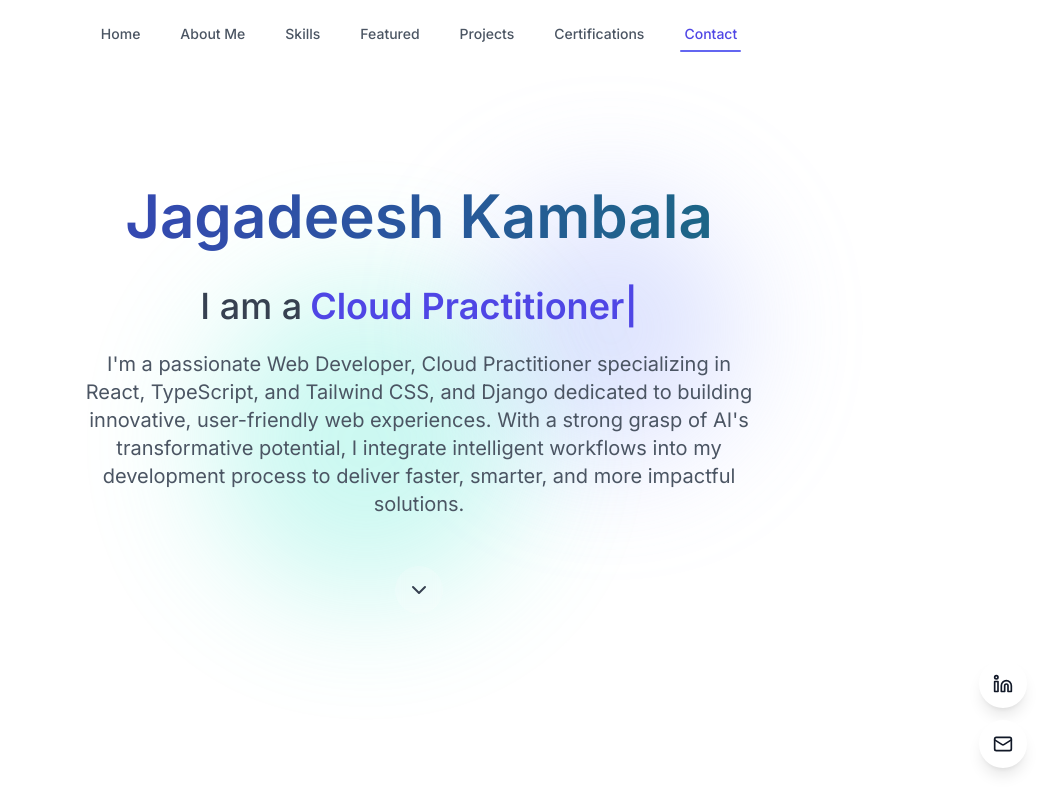
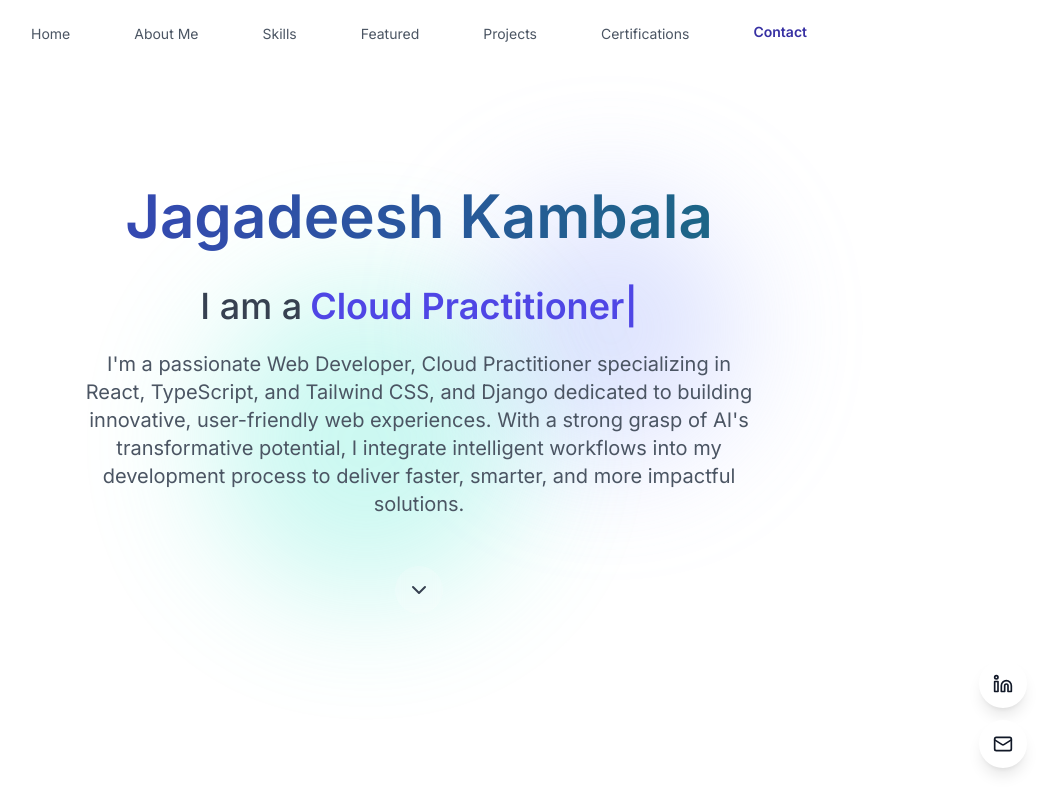
Before and after one commit to JagadeeshKambala/JagadeeshPortfolio, a React (Vite) app: page /#contact in a window 1280 px wide. Shown: the top 800 px of the page, without its empty margins (221-1275 px from the left). Built offline with nearby package versions, Linux system fonts and the light colour scheme.

Commit message:
feat(ui): fix glassmorphism” effect for the active navigation links

```diff
--- a/src/components/layout/Header.tsx
+++ b/src/components/layout/Header.tsx
@@ -23,7 +23,6 @@ const Header: React.FC = () => {
     const handleScroll = () => {
       setIsScrolled(window.scrollY > 10);
     };
-
     window.addEventListener("scroll", handleScroll);
     return () => window.removeEventListener("scroll", handleScroll);
   }, []);
@@ -45,40 +44,41 @@ const Header: React.FC = () => {
       }`}
     >
       <div className="container mx-auto px-4 py-4 flex justify-between items-center md:justify-center">
+        {/* Desktop Navigation */}
         <nav className="hidden md:block">
           <ul className="flex space-x-8">
             {navItems.map((item) => {
               const isActive = activeSection === item.id;
               return (
                 <li key={item.id}>
-                  {/* group for group-hover on underline */}
                   <button
                     onClick={() => scrollToSection(item.id)}
-                    className={`group relative text-sm font-medium px-1 py-2 transition-colors duration-200 ${
-                      isActive
-                        ? "text-primary-600 dark:text-primary-400"
-                        : "text-gray-600 dark:text-gray-300 hover:text-gray-900 dark:hover:text-white"
-                    }`}
+                    className={`group relative text-sm px-4 py-2 rounded-full transition-all duration-300 transform
+                      ${
+                        isActive
+                          ? "text-primary-800 dark:text-primary-200 font-semibold -translate-y-0.5"
+                          : "text-gray-600 dark:text-gray-300 hover:text-primary-700 dark:hover:text-primary-300 hover:-translate-y-0.5"
+                      }`}
                     aria-current={isActive ? "page" : undefined}
                   >
-                    {/* label */}
+                    {/* Liquid glass background for active link */}
+                    {isActive && (
+                      <span
+                        className="absolute inset-0 rounded-full bg-white/25 dark:bg-white/10 backdrop-blur-lg border border-white/30 dark:border-white/10 shadow-[0_0_20px_rgba(255,255,255,0.15)]"
+                        aria-hidden="true"
+                      />
+                    )}
+
+                    {/* Label */}
                     <span className="relative z-10">{item.label}</span>
 
-                    {/* center-to-full expanding underline */}
-                    <span
-                      className={`
-                        absolute bottom-0 left-0 w-full h-0.5 rounded-full
-                        bg-primary-500 dark:bg-primary-400
-                        transform origin-center
-                        transition-transform duration-300
-                        ${
-                          isActive
-                            ? "scale-x-100"
-                            : "scale-x-0 group-hover:scale-x-100"
-                        }
-                      `}
-                      aria-hidden="true"
-                    />
+                    {/* Expanding underline for hover only (not active) */}
+                    {!isActive && (
+                      <span
+                        className="absolute bottom-0 left-0 w-full h-0.5 rounded-full bg-primary-600 dark:bg-primary-400 transform origin-center scale-x-0 group-hover:scale-x-100 transition-transform duration-300"
+                        aria-hidden="true"
+                      />
+                    )}
                   </button>
                 </li>
               );
@@ -86,7 +86,7 @@ const Header: React.FC = () => {
           </ul>
         </nav>
 
-        {/* Mobile navigation */}
+        {/* Mobile Controls */}
         <div className="md:hidden flex items-center gap-4">
           <button
             onClick={() => setIsMenuOpen(!isMenuOpen)}
@@ -115,9 +115,9 @@ const Header: React.FC = () => {
           </button>
         </div>
 
-        {/* Mobile menu */}
+        {/* Mobile Menu */}
         {isMenuOpen && (
-          <div className="absolute top-full left-0 right-0 bg-white dark:bg-gray-900 shadow-lg rounded-b-lg overflow-hidden md:hidden">
+          <div className="absolute top-full left-0 right-0 bg-white dark:bg-gray-900 shadow-lg rounded-b-2xl overflow-hidden md:hidden">
             <nav className="container mx-auto px-4 py-2">
               <ul className="space-y-2">
                 {navItems.map((item) => {
@@ -126,10 +126,10 @@ const Header: React.FC = () => {
                     <li key={item.id}>
                       <button
                         onClick={() => scrollToSection(item.id)}
-                        className={`w-full text-left px-4 py-2 rounded-lg transition-colors duration-200 ${
+                        className={`w-full text-left px-4 py-2 rounded-full transition-all duration-200 ${
                           isActive
-                            ? "bg-primary-50 dark:bg-primary-900/20 text-primary-600 dark:text-primary-400"
-                            : "text-gray-600 dark:text-gray-300 hover:bg-gray-50 dark:hover:bg-gray-800"
+                            ? "bg-white/20 backdrop-blur-md text-primary-700 dark:text-primary-300 font-semibold border border-white/20 shadow-[0_0_10px_rgba(255,255,255,0.15)]"
+                            : "text-gray-600 dark:text-gray-300 hover:bg-gray-50 dark:hover:bg-gray-800 hover:text-primary-700 dark:hover:text-primary-300"
                         }`}
                       >
                         {item.label}
```
